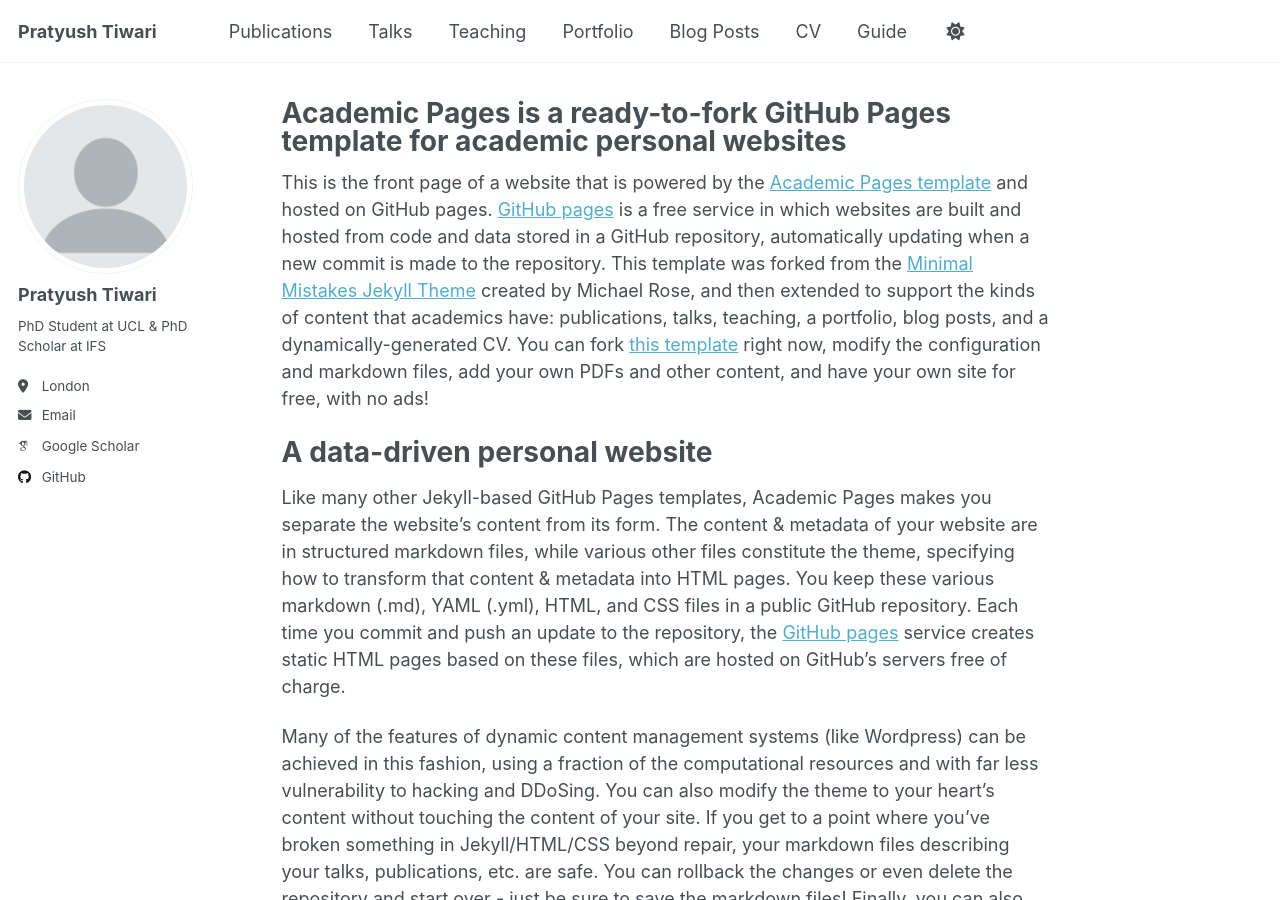
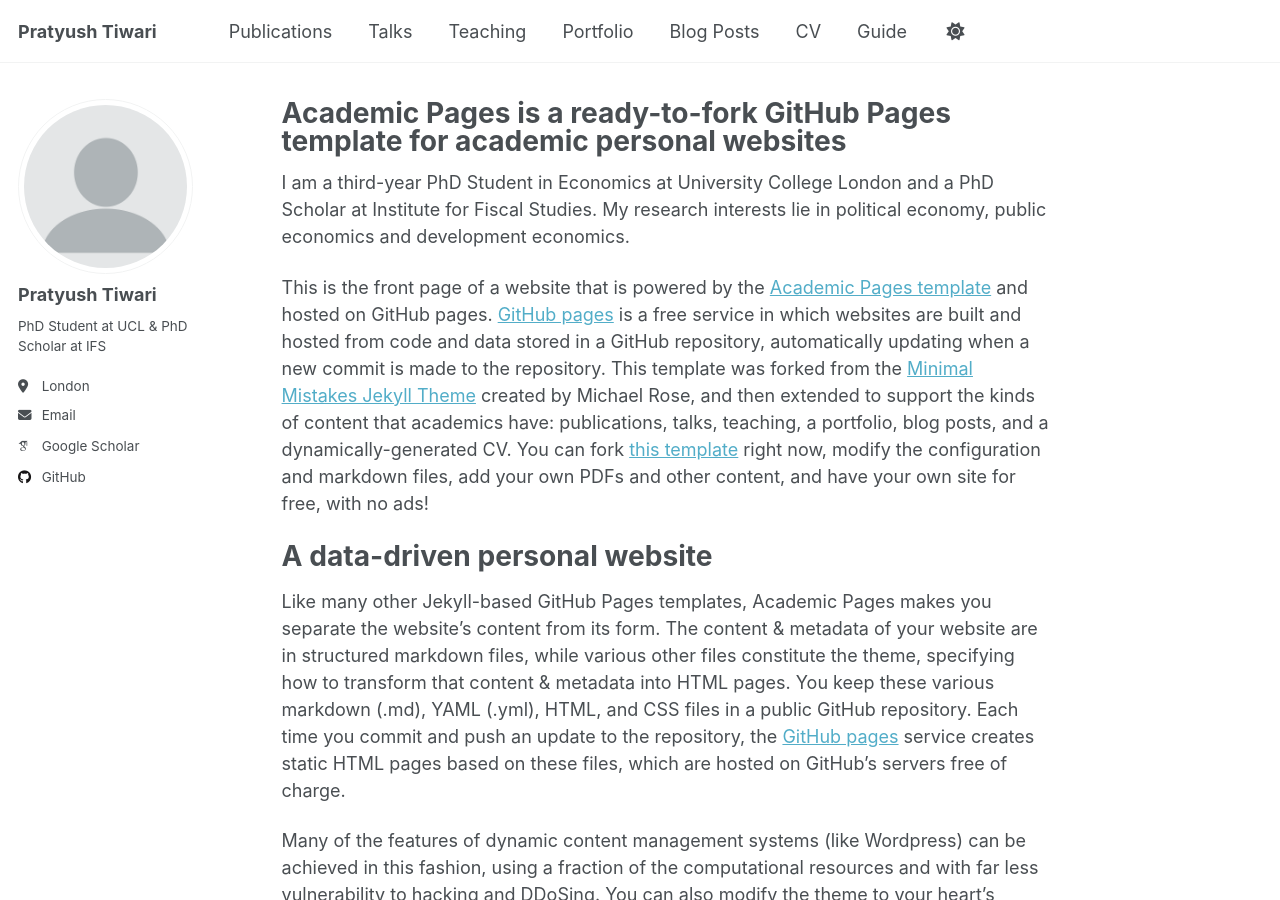
Before and after one commit to PratyushTiwari/pratyushtiwari.github.io, a Jekyll site: the page built from _pages/about.md, in a window 1280 px wide and 900 px high. Built offline with Jekyll 4.4.1, drawn with Linux system fonts in a browser that asks for light colours; some web fonts are replaced.

Commit message:
Update about.md

```diff
--- a/_pages/about.md
+++ b/_pages/about.md
@@ -6,6 +6,9 @@ redirect_from:
   - /about/
   - /about.html
 ---
+
+I am a third-year PhD Student in Economics at University College London and a PhD Scholar at Institute for Fiscal Studies. My research interests lie in political economy, public economics and development economics.
+
 
 This is the front page of a website that is powered by the [Academic Pages template](https://github.com/academicpages/academicpages.github.io) and hosted on GitHub pages. [GitHub pages](https://pages.github.com) is a free service in which websites are built and hosted from code and data stored in a GitHub repository, automatically updating when a new commit is made to the repository. This template was forked from the [Minimal Mistakes Jekyll Theme](https://mmistakes.github.io/minimal-mistakes/) created by Michael Rose, and then extended to support the kinds of content that academics have: publications, talks, teaching, a portfolio, blog posts, and a dynamically-generated CV. You can fork [this template](https://github.com/academicpages/academicpages.github.io) right now, modify the configuration and markdown files, add your own PDFs and other content, and have your own site for free, with no ads!
 
```
